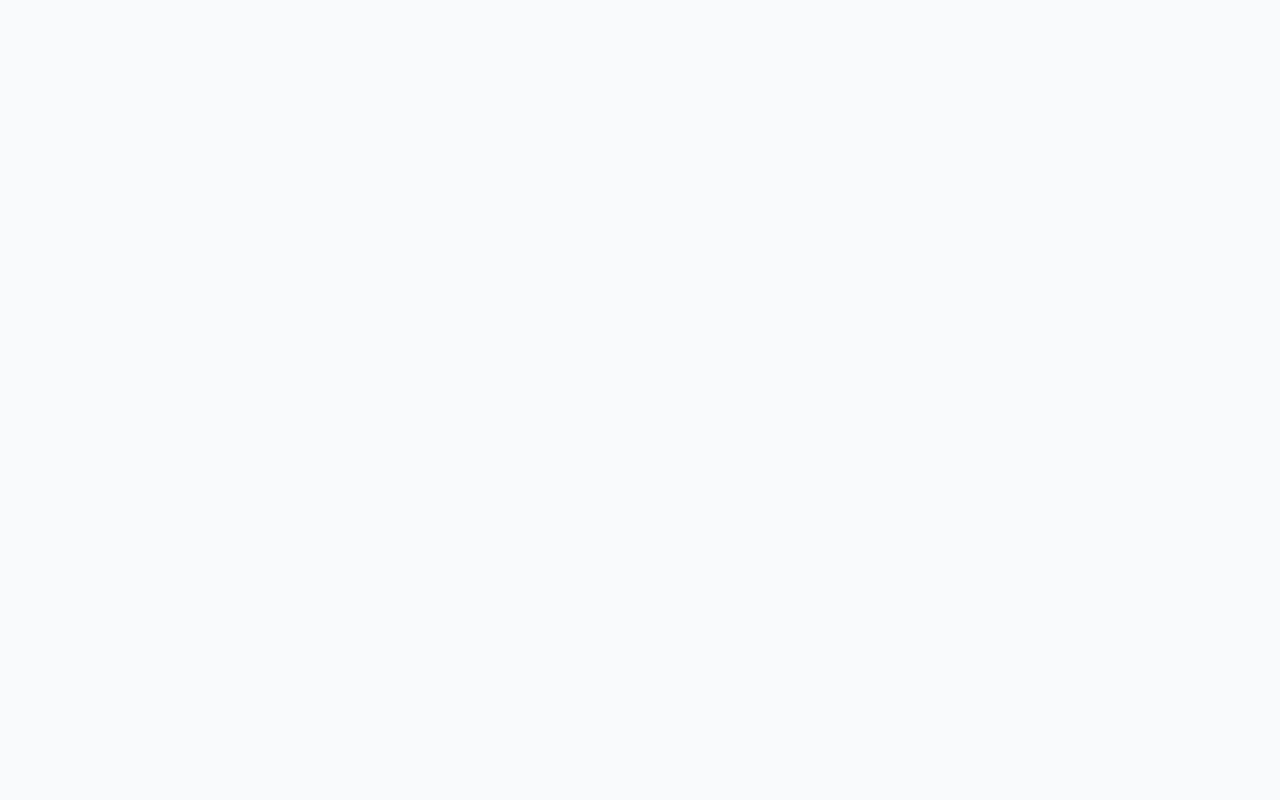
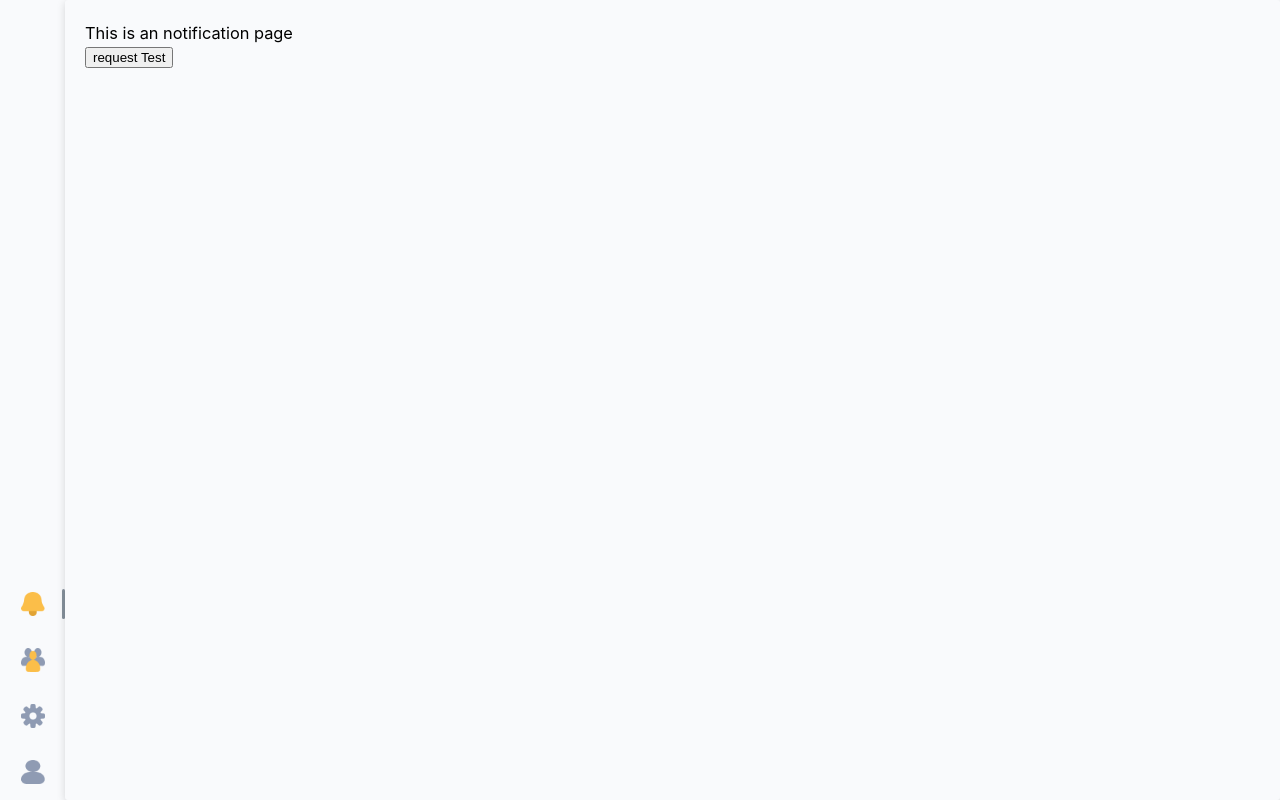
Before and after one commit to hyeonjeongeee/gyool-work, a Vue app: page /main/notification in a window 1280 px wide. Before the commit this address had no page. Built offline with nearby package versions, Linux system fonts and the light colour scheme; sample sign-in values are in the browser's storage; a web font is replaced by a local one.

Commit message:
로그인 , 404 페이지 추가

```diff
--- a/src/layout/AsideMenu.vue
+++ b/src/layout/AsideMenu.vue
@@ -5,24 +5,60 @@
         class="el-menu"
         router
     >
-      <el-menu-item index="/notification">
-        <img src="@/assets/aside/notification.png" class="custom-icon" />
-      </el-menu-item>
-      <el-menu-item index="/chat">
-        <img src="@/assets/aside/chat.png" class="custom-icon" />
-      </el-menu-item>
-      <el-menu-item index="/setting">
-        <img src="@/assets/aside/setting.png" class="custom-icon" />
-      </el-menu-item>
-      <el-menu-item index="/mypage">
-        <img src="@/assets/aside/mypage.png" class="custom-icon" />
+      <el-menu-item
+          v-for=" item in menuItems"
+          :key ="item.id"
+          :index= "item.index" @click="setSelected">
+        <img :src="item.src" class="custom-icon" />
+        <div :id="item.id" class="selected" v-show="visibleBarId == item.id"></div>
       </el-menu-item>
     </el-menu>
   </div>
 </template>
 
 <script setup lang="ts">
-import { ElMenu, ElMenuItem } from 'element-plus'
+import { ElMenu, ElMenuItem } from 'element-plus';
+import {onMounted, ref, watch} from 'vue';
+import {useRoute} from 'vue-router'
+import notiImg from '@/assets/aside/notification.png';
+import cahtImg from '@/assets/aside/chat.png';
+import settingImg from '@/assets/aside/setting.png';
+import mypageImg from '@/assets/aside/mypage.png';
+
+
+const route = useRoute();
+const visibleBarId = ref('');
+
+onMounted(()=>{
+
+  setSelected()
+
+})
+
+watch(
+    () => route.name,
+    (newName) => {
+      visibleBarId.value = newName as string ?? ''
+    },
+    { immediate: true }
+)
+
+const menuItems = [
+  {index : '/main/notification', src:notiImg, id:'notification'},
+  {index : '/main/chat', src:cahtImg, id:'chat'},
+  {index : '/main/setting', src:settingImg, id:'setting'},
+  {index : '/main/mypage', src:mypageImg, id:'mypage'}
+]
+
+
+
+
+const setSelected = ()=>{
+  const name = route.name;
+  visibleBarId.value = name as string ?? '';
+  console.log(visibleBarId.value);
+}
+
 </script>
 
 <style scoped>
@@ -44,4 +80,13 @@ import { ElMenu, ElMenuItem } from 'element-plus'
   display: block;
   margin: 0 auto;
 }
+
+.selected{
+  border-radius: 20px;
+  width: 3px;
+  height: 55%;
+  background-color: #2c3e5091;
+  position: absolute;
+  right: 0;
+}
 </style>
--- a/src/layout/DefaultLayout.vue
+++ b/src/layout/DefaultLayout.vue
@@ -5,7 +5,6 @@
         <AsideMenu />
       </el-aside>
       <el-container>
-<!--        <el-header>Header</el-header>-->
         <el-main>
           <router-view/>
         </el-main>
@@ -21,7 +20,7 @@ import AsideMenu from '@/layout/AsideMenu.vue';
 
 <style scoped>
   .el-aside{
-    width: 5%;
+    width: 65px;
   }
   .el-main {
     border-radius: 3px;
--- a/src/router/index.ts
+++ b/src/router/index.ts
@@ -1,52 +1,112 @@
 import { createRouter, createWebHistory } from 'vue-router'
 
 import DefaultLayout  from "@/layout/DefaultLayout.vue";
+import { useTokenStore } from '@/stores/Token'
+import {useUserInfo} from "@/stores/UserInfo.ts";
+import {showMsg} from "@/utils/Elmessage.ts"
+
 const router = createRouter({
   history: createWebHistory(import.meta.env.BASE_URL),
   routes: [
     {
-      path : '/',
+      path : '/login',
       name : 'Login',
-      component : () => import('../views/Login.vue')
+      component : () => import('../views/Login.vue'),
+      meta: { requiresAuth: false },
     },
     {
       path : '/join',
-      name : 'Join',
-      component : () => import('../views/Join.vue')
+      name : 'join',
+      component : () => import('../views/Join.vue'),
+      meta: { requiresAuth: false },
     },
     {
       path : '/findPassword',
-      name : 'FindPassword',
-      component : () => import('../views/FindPassword.vue')
+      name : 'findPassword',
+      component : () => import('../views/FindPassword.vue'),
+      meta: { requiresAuth: false },
     },
     {
-      path: '/main',
-      name: 'Home',
+      path: '/',
+      name: 'home',
       component: DefaultLayout,
-      redirect: '/main/about',
+      redirect: '/main/notification',
       children: [
         {
-          path: 'about',
-          name: 'About',
-          component: () => import('../views/AboutView.vue'),
+          path: '/main/notification',
+          name: 'notification',
+          component: () => import('../views/Notification.vue'),
+          meta: { requiresAuth: true },
+        },
+        {
+          path: '/main/chat',
+          name: 'chat',
+          component: () => import('../views/Chat.vue'),
+          meta: { requiresAuth: true },
+        },
+        {
+          path: '/main/setting',
+          name: 'setting',
+          component: () => import('../views/Setting.vue'),
+          meta: { requiresAuth: true },
+        },
+        {
+          path: '/main/mypage',
+          name: 'mypage',
+          component: () => import('../views/MyPage.vue'),
+          meta: { requiresAuth: true },
         },
         {
           path: 'companyCreate',
-          name: 'CompanyCreate',
+          name: 'companyCreate',
           component: () => import('../views/CompanyCreate.vue'),
+          meta: { requiresAuth: true },
         },
         {
           path: 'companySearch',
-          name: 'CompanySearch',
+          name: 'companySearch',
           component: () => import('../views/CompanySearch.vue'),
+          meta: { requiresAuth: true },
         },
         {
           path: 'companyJoin',
-          name: 'CompanyJoin',
+          name: 'companyJoin',
           component: () => import('../views/CompanyJoin.vue'),
+          meta: { requiresAuth: true },
         }
       ]
     },
+    {
+      path: '/:pathMatch(.*)*',
+      name: 'notFound',
+      component: () => import('../views/NotFound.vue'),
+    }
   ],
 })
+
+router.beforeEach(async (to, from, next)=>{
+  const token = useTokenStore();
+  const userInfo = useUserInfo();
+  const isAuthenticated  =await token.isTokenExpired();
+
+  console.log(isAuthenticated+">sdF.dsf,kdsf;ldskmjf");
+  //권한이 필요한 페이지를 요청한경우
+  if(to.meta.requiresAuth){
+      //토큰 만료시간이 유효하면 next
+    if(isAuthenticated){
+      token.clearAccessToken();
+      userInfo.clearUser();
+      if(from.path != '/'){
+        showMsg('error','로그인 만료. 다시 로그인 해주세요.')
+      }
+      next("/login")
+    }else{
+      next();
+    }
+  }else{
+    next();
+  }
+
+
+})
 export default router
--- a/src/stores/Token.ts
+++ b/src/stores/Token.ts
@@ -1,6 +1,6 @@
 import {defineStore} from 'pinia';
 import {ref} from "vue";
-
+import {request} from "@/utils/request.ts"
 
 export const useTokenStore = defineStore('token',()=>{
 
@@ -23,11 +23,40 @@ export const useTokenStore = defineStore('token',()=>{
         }
     }
 
+    const isTokenExpired = async () => {
+        if (!accessToken.value) {
+            return true;
+        }
+
+        const payload = JSON.parse(atob(accessToken.value.split('.')[1]));
+        const exp = payload.exp;
+        const now = Math.floor(Date.now() / 1000);
+
+        if (exp < now) {
+            try {
+                const result = await request({ method: 'get', url: '/isExpired' });
+                console.log(result)
+                // 예시: 서버가 401 반환하면 catch로 넘어감
+                if (result) {
+                    return false; // 재발급 성공
+                } else {
+                    return true; // 재발급 실패
+                }
+            } catch (err) {
+                console.log('refresh 실패 또는 만료', err);
+                return true;
+            }
+        }
+
+        return false; // 만료되지 않음
+    };
+
     return {
         accessToken,
         setAccessToken,
         clearAccessToken,
-        loadAccessToken
+        loadAccessToken,
+        isTokenExpired
     };
 
 })
--- a/src/views/AboutView.vue
+++ /dev/null
@@ -1,20 +0,0 @@
-<template>
-  <div class="about">
-    <h1>This is an about page</h1>
-    <button @click="tokenTest">request Test</button>
-  </div>
-</template>
-
-<script setup lang="ts">
-import {request} from "@/utils/request.ts";
-
-  const tokenTest = async () => {
-    const result = await request({method :'get', url:'/test'});
-    console.log(result);
-  }
-
-</script>
-
-<style>
-
-</style>
--- /dev/null
+++ b/src/views/Chat.vue
@@ -0,0 +1,11 @@
+<script setup lang="ts">
+
+</script>
+
+<template>
+
+</template>
+
+<style scoped>
+
+</style>
--- a/src/views/Login.vue
+++ b/src/views/Login.vue
@@ -98,7 +98,7 @@
         // 로그인 성공 처리 (예: 토큰 저장, 페이지 이동 등)
         useTokenStore().setAccessToken(result.token);
         useUserInfo().setUser(result.user);
-        router.push({name: 'Home'});
+        router.push({name: 'home'});
 
       } catch (error: any) {
         msg('error', error.response.data.message);
@@ -108,11 +108,11 @@
 
     const register = () => {
       console.log("회원가입");
-      router.push({name: 'Join'})
+      router.push({name: 'join'})
     }
     const findPassword = () => {
       console.log("비밀번호 찾기")
-      router.push({name: 'FindPassword'})
+      router.push({name: 'findPassword'})
     }
 
   </script>
--- /dev/null
+++ b/src/views/MyPage.vue
@@ -0,0 +1,33 @@
+<template>
+    <el-button @click="logout">LOGOUT</el-button>
+</template>
+
+<script setup lang="ts">
+  import {request} from "@/utils/request.ts";
+  import {useTokenStore} from "@/stores/Token.ts";
+  import {useUserInfo} from "@/stores/UserInfo.ts";
+  import {useRouter} from "vue-router";
+  import {showMsg} from '@/utils/Elmessage.ts';
+
+
+  const token = useTokenStore();
+  const userInfo = useUserInfo();
+  const router= useRouter();
+
+  const logout =async () =>{
+    const result = await request({method :'get', url:'/logout'});
+
+    console.log(result);
+
+    if(result){
+      token.clearAccessToken();
+      userInfo.clearUser();
+
+      showMsg('info','로그아웃 되었습니다.')
+      router.push({name :'Login'});
+    }
+  }
+</script>
+<style scoped>
+
+</style>
--- /dev/null
+++ b/src/views/NotFound.vue
@@ -0,0 +1,23 @@
+
+
+<template>
+  <div class="main">
+    <el-image  :src="url" fit="fill" />
+  </div>
+</template>
+<script setup lang="ts">
+  import notFound from "@/assets/common/404_notFound.png"
+
+  const url =  notFound;
+
+
+</script>
+<style scoped>
+.main{
+  display: flex;
+  justify-content: center;
+  background-color: #fff8cc;
+  width: 100%;
+  height: 100%;
+}
+</style>
--- /dev/null
+++ b/src/views/Notification.vue
@@ -0,0 +1,21 @@
+<template>
+  <div class="notification">
+    <h1>This is an notification page</h1>
+    <button @click="tokenTest">request Test</button>
+  </div>
+</template>
+
+<script setup lang="ts">
+import {request} from "@/utils/request.ts";
+
+const tokenTest = async () => {
+  const result = await request({method :'get', url:'/test'});
+
+  console.log(result);
+}
+
+</script>
+
+<style>
+
+</style>
--- /dev/null
+++ b/src/views/Setting.vue
@@ -0,0 +1,11 @@
+<script setup lang="ts">
+
+</script>
+
+<template>
+
+</template>
+
+<style scoped>
+
+</style>
```
Also changed, not shown: src/assets/common/404_gyool.png (added), src/assets/common/404_notFound.png (added).
